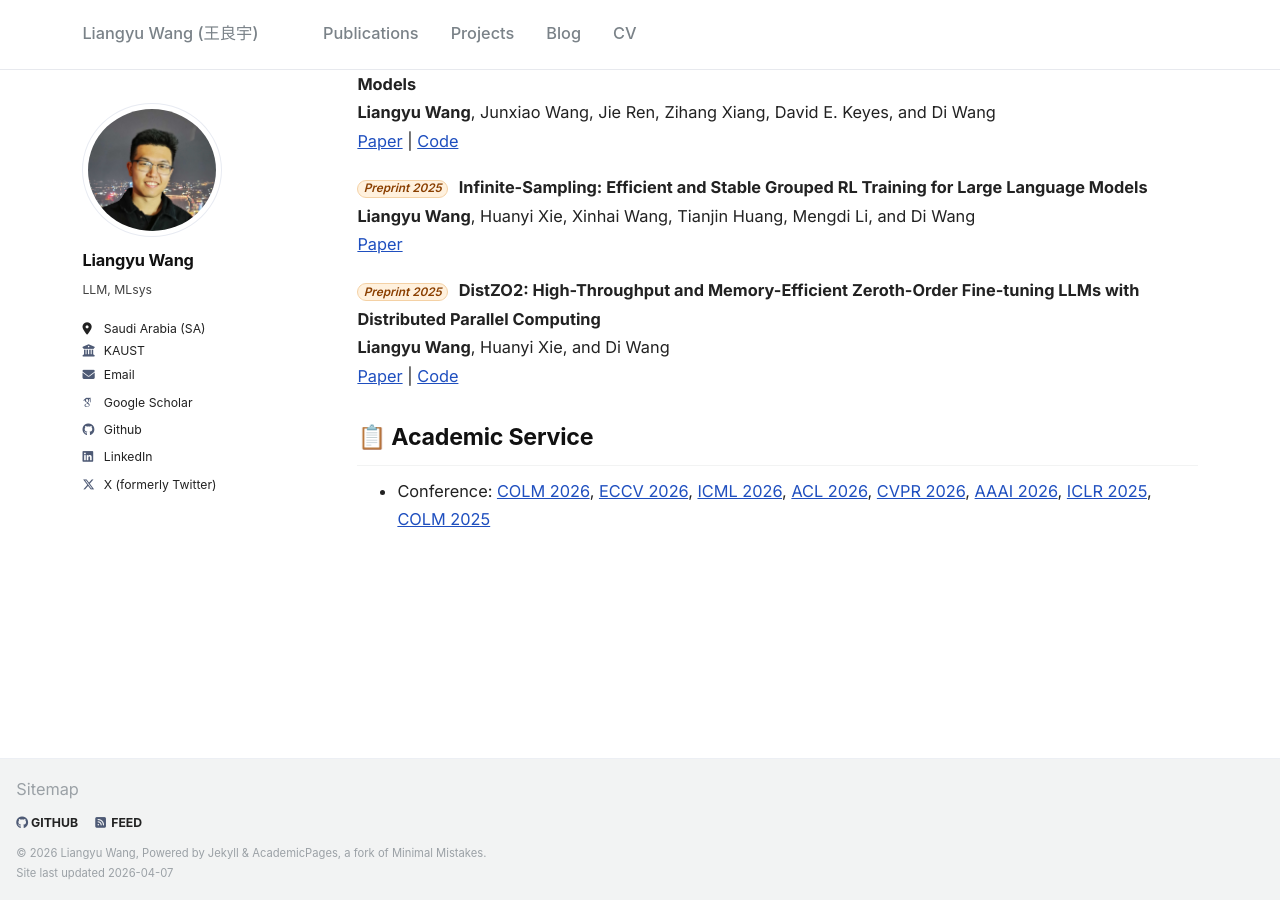
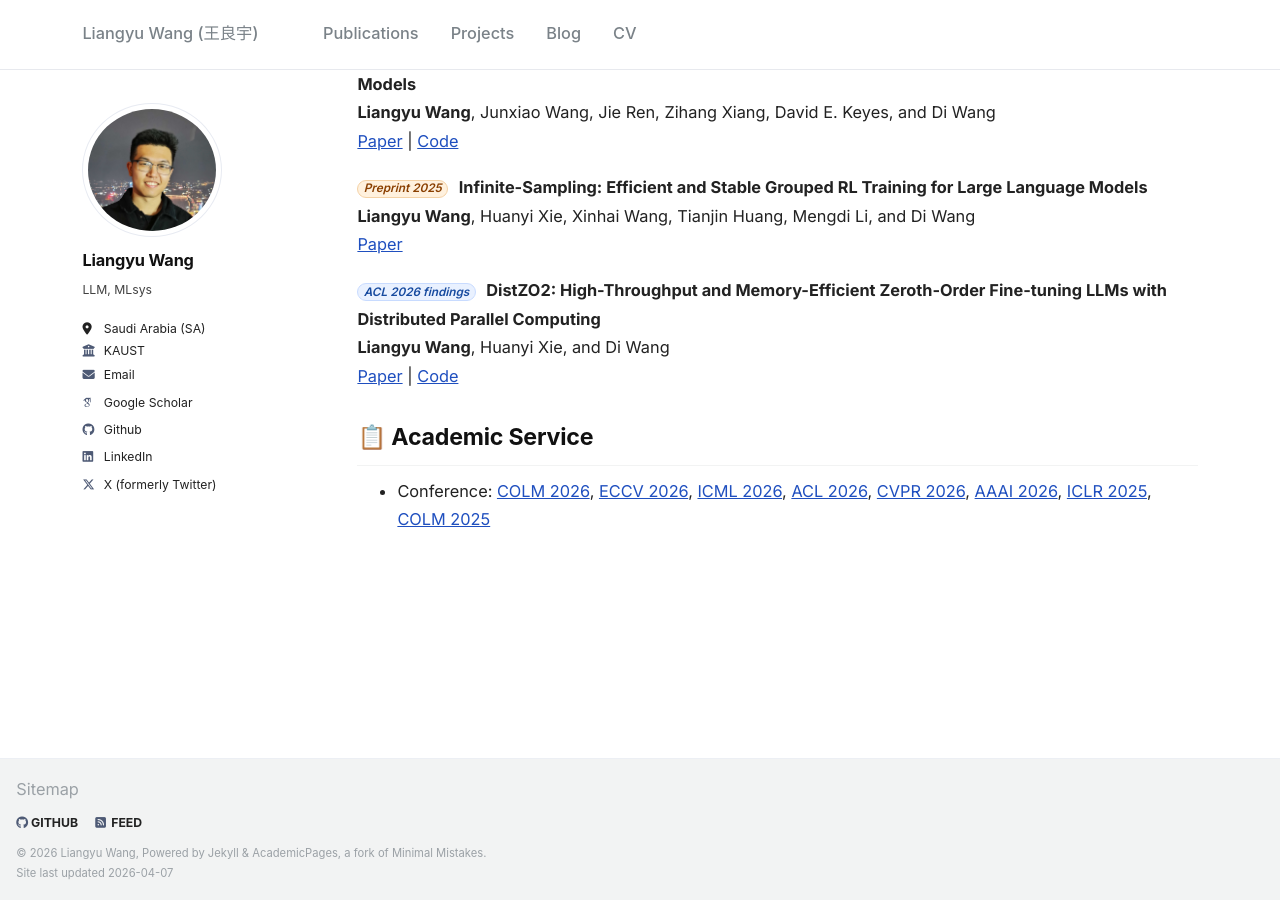
Before and after one commit to liangyuwang/liangyuwang.github.io, a Jekyll site: the page built from _pages/about.md, in a window 1280 px wide and 900 px high, scrolled down 1954 px. Built offline with Jekyll 4.4.1, drawn with Linux system fonts in a browser that asks for light colours; some web fonts are replaced.

```diff
--- a/_pages/about.md
+++ b/_pages/about.md
@@ -121,7 +121,7 @@ My research interests include optimizing distributed training and inference of L
 </div>
 
 <div class="publication-item">
-<strong><em class="venue venue-preprint">Preprint 2025</em> DistZO2: High-Throughput and Memory-Efficient Zeroth-Order Fine-tuning LLMs with Distributed Parallel Computing</strong><br>
+<strong><em class="venue venue-conf">ACL 2026 findings</em> DistZO2: High-Throughput and Memory-Efficient Zeroth-Order Fine-tuning LLMs with Distributed Parallel Computing</strong><br>
 <strong>Liangyu Wang</strong>, Huanyi Xie, and Di Wang<br>
 <a href="https://arxiv.org/pdf/2507.03211">Paper</a> | <a href="https://github.com/liangyuwang/zo2">Code</a>
 </div>
```
Also changed, not shown: _pages/publications.md (+1 -1 lines).
